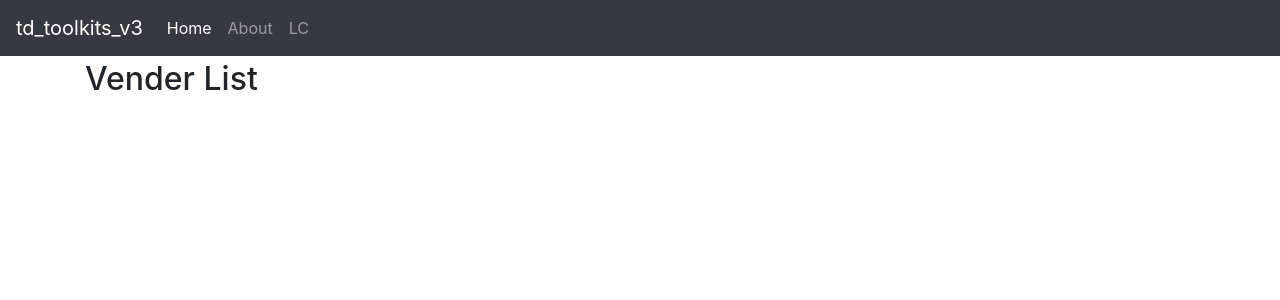
After one commit to dimsplendid/td_toolkits_v3, a Django app: page /materials/venders/ in a window 1280 px wide. The commit adds this page. Shown: the top 300 px of the page. Run offline with Django 3.2, Linux system fonts and the light colour scheme; data that the repository does not hold is empty; some libraries are stand-ins or nearby versions.

Commit message:
Implement Vender, LiquidCrystal list page

```diff
--- a/config/urls.py
+++ b/config/urls.py
@@ -25,6 +25,10 @@ urlpatterns = [
     ),
     path("accounts/", include("allauth.urls")),
     # Your stuff: custom urls includes go here
+    path(
+        'materials/',
+        include('td_toolkits_v3.materials.urls', namespace='materials')
+    ),
 ] + static(settings.MEDIA_URL, document_root=settings.MEDIA_ROOT)
 
 if settings.DEBUG:
--- /dev/null
+++ b/td_toolkits_v3/materials/urls.py
@@ -0,0 +1,17 @@
+from django.urls import path
+from . import views
+
+
+app_name = "materials"
+urlpatterns = [
+    path(
+        route='',
+        view=views.LiquidCrystalListView.as_view(),
+        name='lc_list'
+    ),
+    path(
+        route='venders/',
+        view=views.VenderListView.as_view(),
+        name='vender_list'
+    ),
+]
--- a/td_toolkits_v3/materials/views.py
+++ b/td_toolkits_v3/materials/views.py
@@ -1,3 +1,14 @@
-from django.shortcuts import render
+from django.views.generic import ListView, DetailView
 
-# Create your views here.
+
+from .models import (
+    Vender,
+    LiquidCrystal
+)
+
+class VenderListView(ListView):
+    model = Vender
+
+
+class LiquidCrystalListView(ListView):
+    model = LiquidCrystal
--- a/td_toolkits_v3/templates/base.html
+++ b/td_toolkits_v3/templates/base.html
@@ -44,7 +44,10 @@
             <li class="nav-item">
               <a class="nav-link" href="{% url 'about' %}">About</a>
             </li>
-            {% if request.user.is_authenticated %}
+            <li class="nav-item">
+              <a class="nav-link" href="{% url 'materials:lc_list' %}">LC</a>
+            </li>
+            {% comment %} {% if request.user.is_authenticated %}
               <li class="nav-item">
                 {# URL provided by django-allauth/account/urls.py #}
                 <a class="nav-link" href="{% url 'users:detail' request.user.username  %}">{% trans "My Profile" %}</a>
@@ -62,7 +65,7 @@
                 {# URL provided by django-allauth/account/urls.py #}
                 <a id="log-in-link" class="nav-link" href="{% url 'account_login' %}">{% trans "Sign In" %}</a>
               </li>
-            {% endif %}
+            {% endif %} {% endcomment %}
           </ul>
         </div>
       </nav>
--- /dev/null
+++ b/td_toolkits_v3/templates/materials/vender_list.html
@@ -0,0 +1,13 @@
+{% extends 'base.html' %}
+
+
+{% block title %}Vender List{% endblock title %}
+
+{% block content %}
+    <h2>Vender List</h2>
+<ul>
+    {% for lc in vender_list %}
+        <li><a href="#TODO">{{ lc.name }}</a></li>
+    {% endfor %}
+</ul>
+{% endblock content %}
```
Also changed, not shown: td_toolkits_v3/templates/materials/liquidcrystal_list.html (added, +13 -0 lines).
